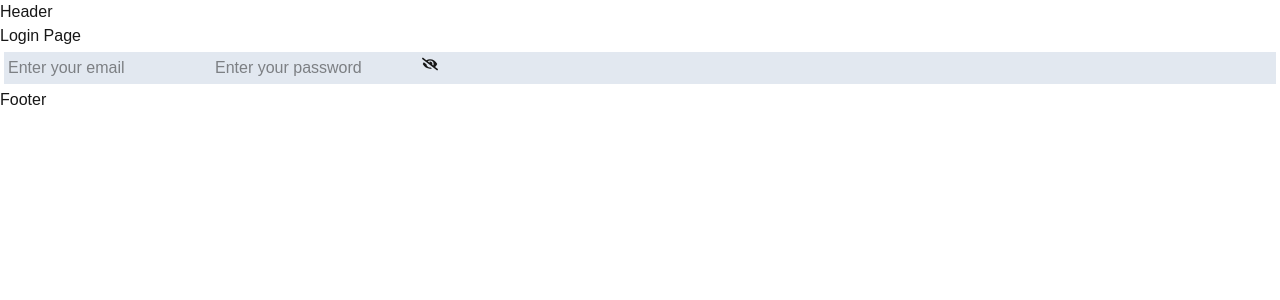
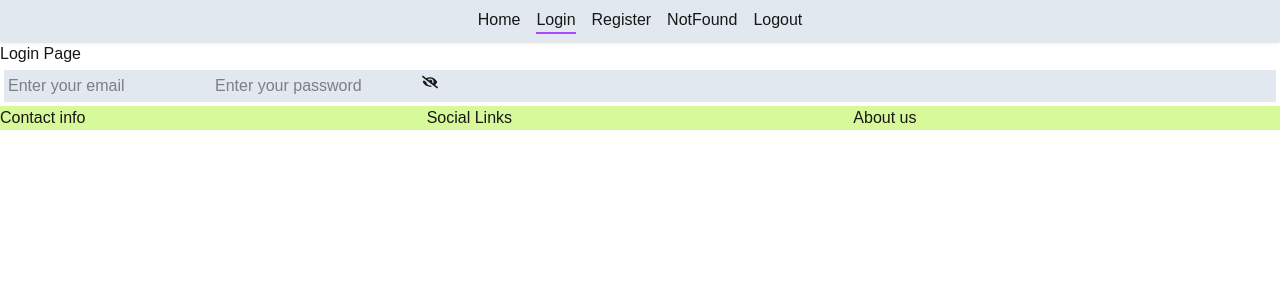
Before and after one commit to faridhakanda/assignment-08, a Next.js app: page /login in a window 1280 px wide. Shown: the top 300 px of the page. Built offline with nearby package versions, Linux system fonts and the light colour scheme.

Commit message:
header and navbar is partially ready

```diff
--- a/package.json
+++ b/package.json
@@ -21,6 +21,7 @@
   "devDependencies": {
     "@tailwindcss/postcss": "^4",
     "babel-plugin-react-compiler": "1.0.0",
+    "daisyui": "^5.5.19",
     "eslint": "^9",
     "eslint-config-next": "16.2.4",
     "tailwindcss": "^4"
--- a/src/app/globals.css
+++ b/src/app/globals.css
@@ -1,5 +1,5 @@
 @import "tailwindcss";
-
+@plugin "daisyui";
 
 body {
   background: #FFFFFF;
--- /dev/null
+++ b/src/app/not-found.jsx
@@ -0,0 +1,11 @@
+import React from 'react';
+
+const NotFound404 = () => {
+    return (
+        <div>
+            <h2>404! Not found!</h2>
+        </div>
+    );
+};
+
+export default NotFound404;
--- a/src/app/page.js
+++ b/src/app/page.js
@@ -1,9 +1,35 @@
+import { getAnimals, getCategories } from "@/lib/data";
 import Image from "next/image";
 
-export default function Home() {
+
+// const getAnimals = async () => {
+//     const res = await fetch('https://assignment-08-dataset.onrender.com/animals');
+//     const data = await res.json();
+//     return data;
+// }
+export default async function Home() {
+    // const animals = await getAnimals();
+    // console.log(animals, "animals");
+    const datas = await getCategories();
+    console.log(datas.data, "data");
+
+    const animals = await getAnimals();
+    console.log('animals data: ', animals);
   return (
     <div>
         <h2>Page!</h2>
+        <div className="bg-slate-100 grid grid-cols-3 ">
+            {animals.map(animal =>
+                <div
+                    className="bg-lime-200 m-1 p-2 w-48"
+                    key={animal.id}>
+                    <h2>{animal.name}</h2>
+                    <p>{animal.price} { animal.category}</p>
+                    <button className="">See Details...</button>
+                </div>
+            )}
+        </div>
+
     </div>
   );
 }
--- a/src/components/footer.jsx
+++ b/src/components/footer.jsx
@@ -2,8 +2,13 @@ import React from 'react';
 
 const Footer = () => {
     return (
-        <div>
-            <h2>Footer</h2>
+        <div className='mx-auto justify-center bg-lime-200'>
+
+            <div className='grid grid-cols-3 mx-auto justify-center items-center container'>
+                <div>Contact info</div>
+                <div>Social Links</div>
+                <div>About us</div>
+            </div>
         </div>
     );
 };
--- a/src/components/header.jsx
+++ b/src/components/header.jsx
@@ -1,9 +1,12 @@
+import Link from 'next/link';
 import React from 'react';
+import Navbar from './navbar';
 
 const Header = () => {
     return (
-        <div>
-            <h2>Header</h2>
+        <div className='bg-slate-200 p-2 items-center shadow-sm space-x-2'>
+
+            <Navbar />
         </div>
     );
 };
--- a/src/components/navbar.jsx
+++ b/src/components/navbar.jsx
@@ -1,10 +1,40 @@
-import React from 'react';
-
+'use client'
+import React, { useState } from 'react';
+import NavLink from './navlink';
+import { IoIosMenu } from "react-icons/io";
+import { RxCross1 } from 'react-icons/rx';
 const Navbar = () => {
+    const mobile = false;
+    const [isShow, setIsShow] = useState(true);
     return (
         <div>
-            <h2>Navbar</h2>
+
+            <div className='hidden md:flex md:visible space-x-4 mx-auto justify-center'>
+                <NavLink href="/">Home</NavLink>
+                <NavLink href="/login">Login</NavLink>
+                <NavLink href="/register">Register</NavLink>
+                <NavLink href="/notfound">NotFound</NavLink>
+                {mobile ? <NavLink href="/myprofile">MyProfile</NavLink> : <NavLink href="/logout">Logout</NavLink>}
+            </div>
+            <div className='visible md:hidden'>
+                <div className='bg-slate-50 flex justify-between items-center p-2 m-1 shadow-sm'>
+                    <h2>Mobile Navbar</h2>
+                    <div>{isShow ? <span className='cursor-pointer' onClick={() => setIsShow(!isShow)}><IoIosMenu /></span> : <span className='cursor-pointer' onClick={() => setIsShow(!isShow)}><RxCross1 /></span>}</div>
+                </div>
+                {!isShow &&
+                    <div className='w-64 opacity-100 z-100 px-4 py-4 m-1 bg-slate-50 justify-start'>
+                        <NavLink className="py-1"  href="/">Home</NavLink>
+                        <NavLink className="py-1" href="/login">Login</NavLink>
+                        <NavLink className="py-1" href="/register">Register</NavLink>
+                        <NavLink className="py-1" href="/notfound">NotFound</NavLink>
+                        {mobile ? <NavLink href="/myprofile">MyProfile</NavLink> : <NavLink href="/logout">Logout</NavLink>}
+                    </div>
+                }
+            </div>
+
+
         </div>
+
     );
 };
 
--- /dev/null
+++ b/src/components/navlink.jsx
@@ -0,0 +1,18 @@
+'use client'
+import Link from 'next/link';
+import { usePathname } from 'next/navigation';
+import React from 'react';
+
+const NavLink = ({href, children, className}) => {
+    const pathName = usePathname();
+    const isActive = href == pathName;
+    return (
+        <div className={`${isActive ? "border-b-2 w-fit border-purple-500 " : ""} ${className}`}>
+            <Link href={href}>
+                {children}
+            </Link>
+        </div>
+    );
+};
+
+export default NavLink;
--- a/src/lib/auth.js
+++ b/src/lib/auth.js
@@ -14,11 +14,11 @@ export const auth = betterAuth({
     emailAndPassword: {
         enabled: true,
     },
-    socialProviders: {
-        google: {
-            clientId: process.env.GOOGLE_CLIENT_ID,
-            clientSecret: process.env.GOOGLE_CLIENT_SECRET,
-        }
-    }
+    // socialProviders: {
+    //     google: {
+    //         clientId: process.env.GOOGLE_CLIENT_ID,
+    //         clientSecret: process.env.GOOGLE_CLIENT_SECRET,
+    //     }
+    // }
 
 })
--- /dev/null
+++ b/src/lib/data.js
@@ -0,0 +1,12 @@
+export const getCategories = async() => {
+    const res = await fetch('https://openapi.programming-hero.com/api/news/categories');
+    const data = await res.json();
+    return data;
+}
+
+
+export const getAnimals = async() => {
+    const res = await fetch('https://assignment-08-dataset.onrender.com/animals');
+    const data = await res.json();
+    return data;
+}
--- a/src/proxy.js
+++ b/src/proxy.js
@@ -1,9 +1,9 @@
 import { NextResponse } from "next/server";
 
 export function proxy(request) {
-    return NextResponse.redirect("/");
+    return NextResponse.redirect(new URL('/login', request.url));
 }
 
 export const config = {
-    matcher: []
+    matcher: ['/details-page', '/my-profile']
 }
```
Also changed, not shown: 2 other files (tests, documents, lock files or other folders).
